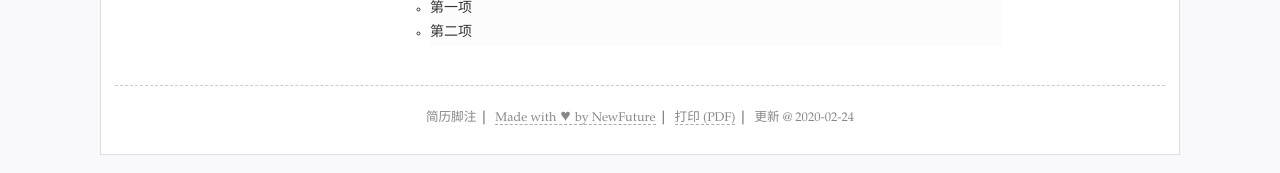
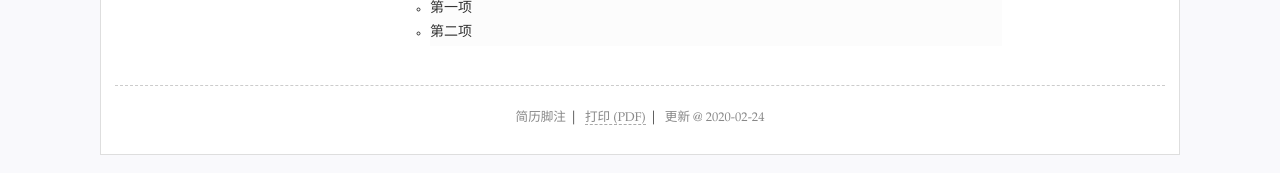
Before and after one commit to 1170300826/CV, a Jekyll site: the page built from index.html, in a window 1280 px wide. Shown: the part 989-1162 px from the top of the page. Built offline with Jekyll 4.4.1, drawn with Linux system fonts in a browser that asks for light colours.

Commit message:
Update resume.yml

```diff
--- a/_data/resume.yml
+++ b/_data/resume.yml
@@ -104,9 +104,6 @@ footer: #脚注多组
   print: #打印版markdown或者html
   screen:
   - text: "简历脚注"
-  #   href: '/'
-  - text: "Made with &hearts; by NewFuture"
-    href: "https://github.com/NewFuture/CV/"
 
 #页面额外js脚本，如xx统计
 scripts:
```
